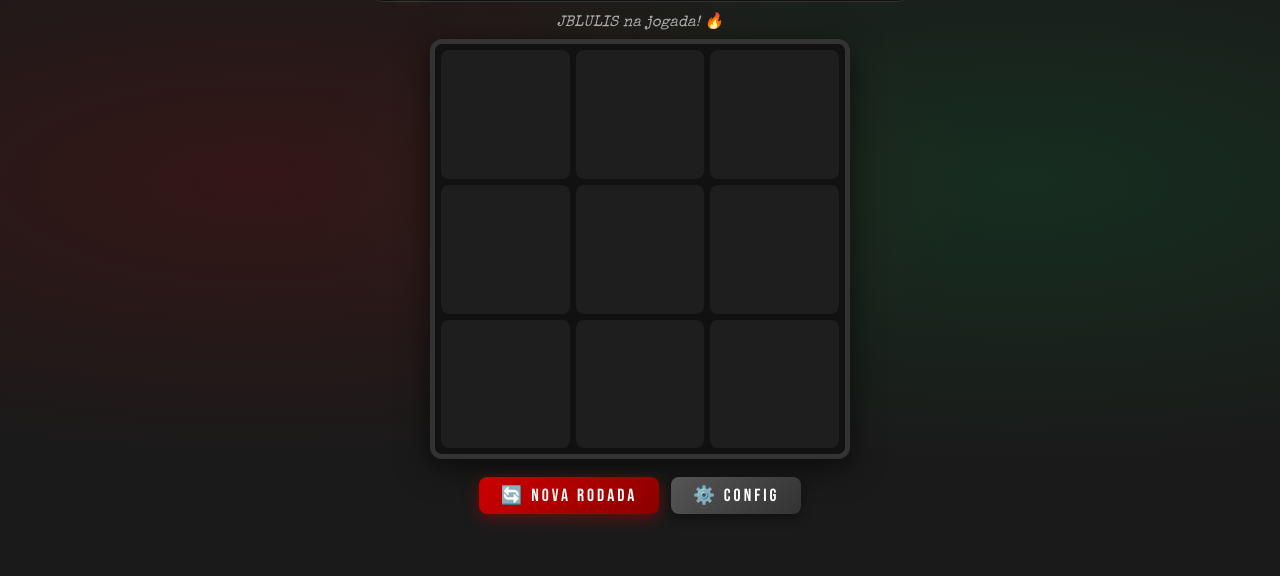
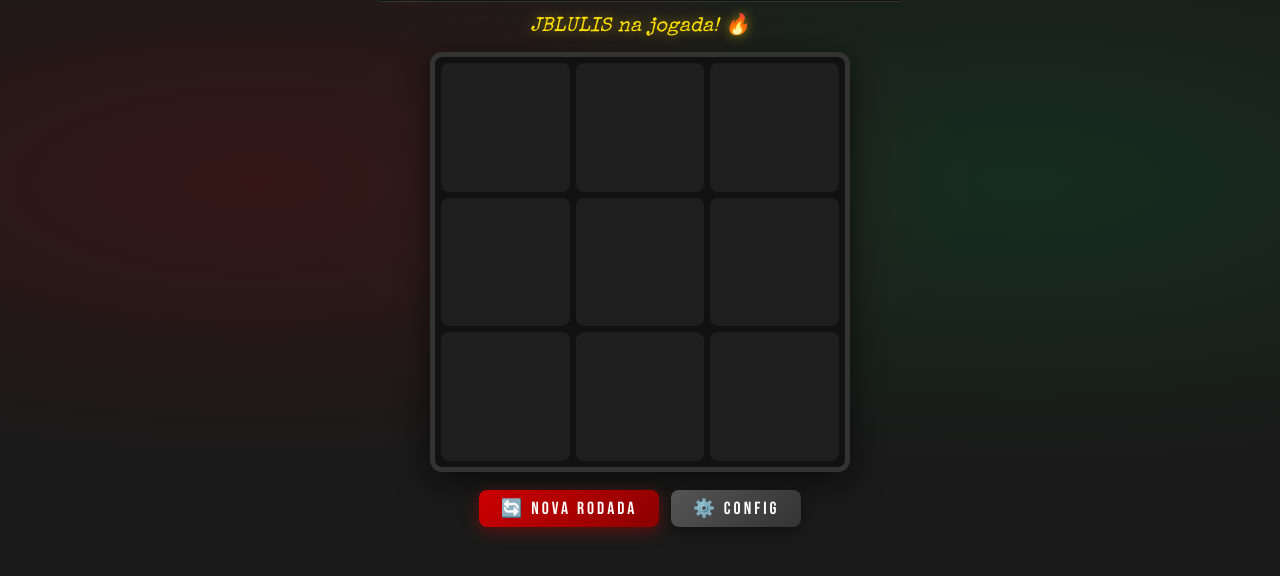
Before and after one commit to dpepigpt-glitch/defpp, a plain HTML site: page index.html in a window 1280 px wide. Both pictures are taken after a click on the button "⚽ JOGAR! ⚽". Shown: the part 218-794 px from the top of the page. Drawn offline with nearby package versions, Linux system fonts and the light colour scheme.

Commit message:
Aumenta fonte e destaca mensagem de turno em amarelo
Co-Authored-By: Claude Sonnet 4.6 <noreply@anthropic.com>
Claude-Session: https://claude.ai/code/session_01NR189hzuoC9Gsd558eZVWX

```diff
--- a/index.html
+++ b/index.html
@@ -315,10 +315,11 @@
             text-align: center;
             font-family: 'Special Elite', serif;
             font-style: italic;
-            font-size: .95em;
-            color: #aaa;
-            margin: 6px 0;
-            min-height: 1.4em;
+            font-size: 1.25em;
+            color: var(--yellow);
+            text-shadow: 0 0 12px rgba(255,223,0,.5);
+            margin: 8px 0;
+            min-height: 1.6em;
         }
 
         /* ── BOARD ── */
```
